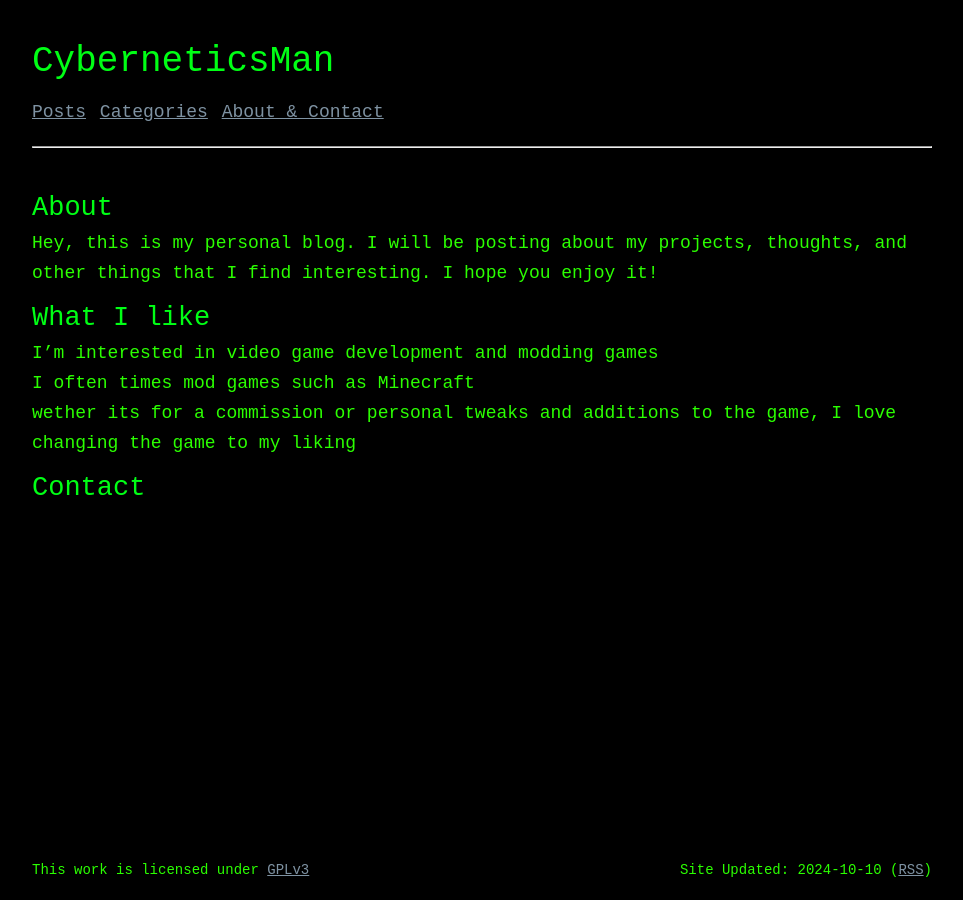
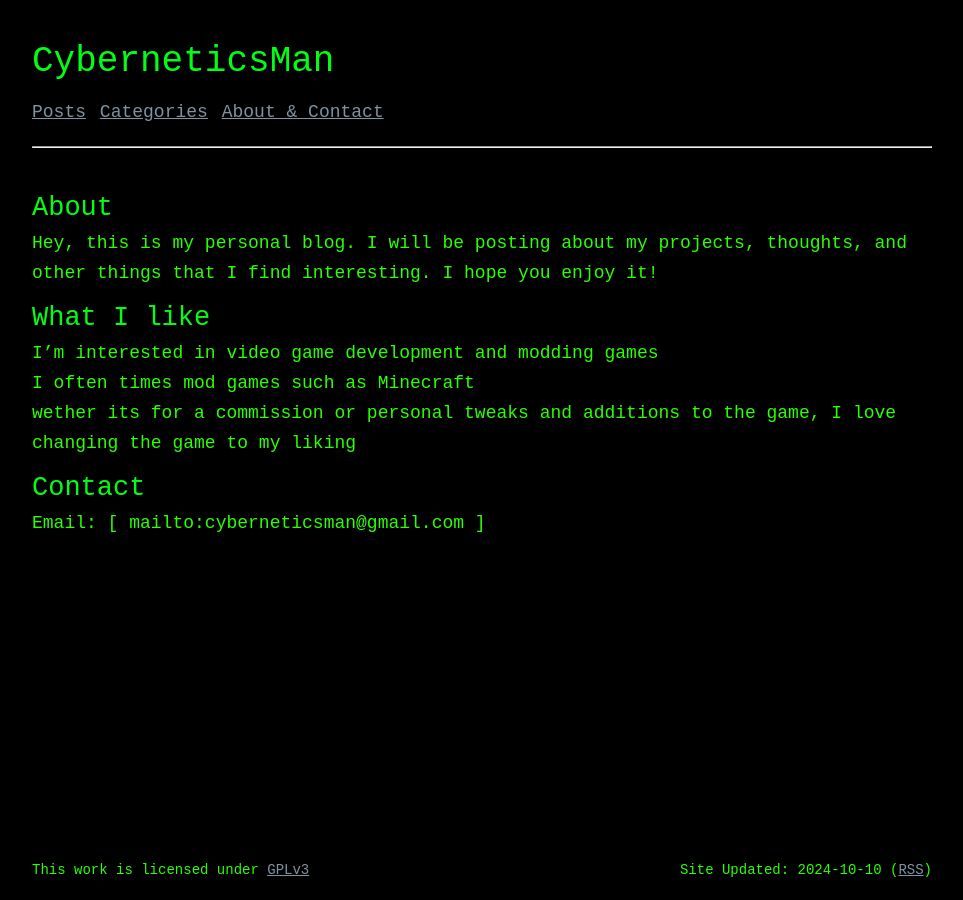
Before and after one commit to CyberneticsMan/CyberneticsMan.github.io, a Jekyll site: the page built from index.md, in a window 1280 px wide. Shown: the whole page, without its empty margins (158-1121 px from the left). Built offline with Jekyll 4.4.1, drawn with Linux system fonts in a browser that asks for light colours.

Commit message:
added my email

```diff
--- a/index.md
+++ b/index.md
@@ -16,3 +16,6 @@ I often times mod games such as Minecraft
 wether its for a commission or personal tweaks and additions to the game, I love changing the game to my liking
 
 ## Contact
+Email: [
+    mailto:cyberneticsman@gmail.com
+]
```
